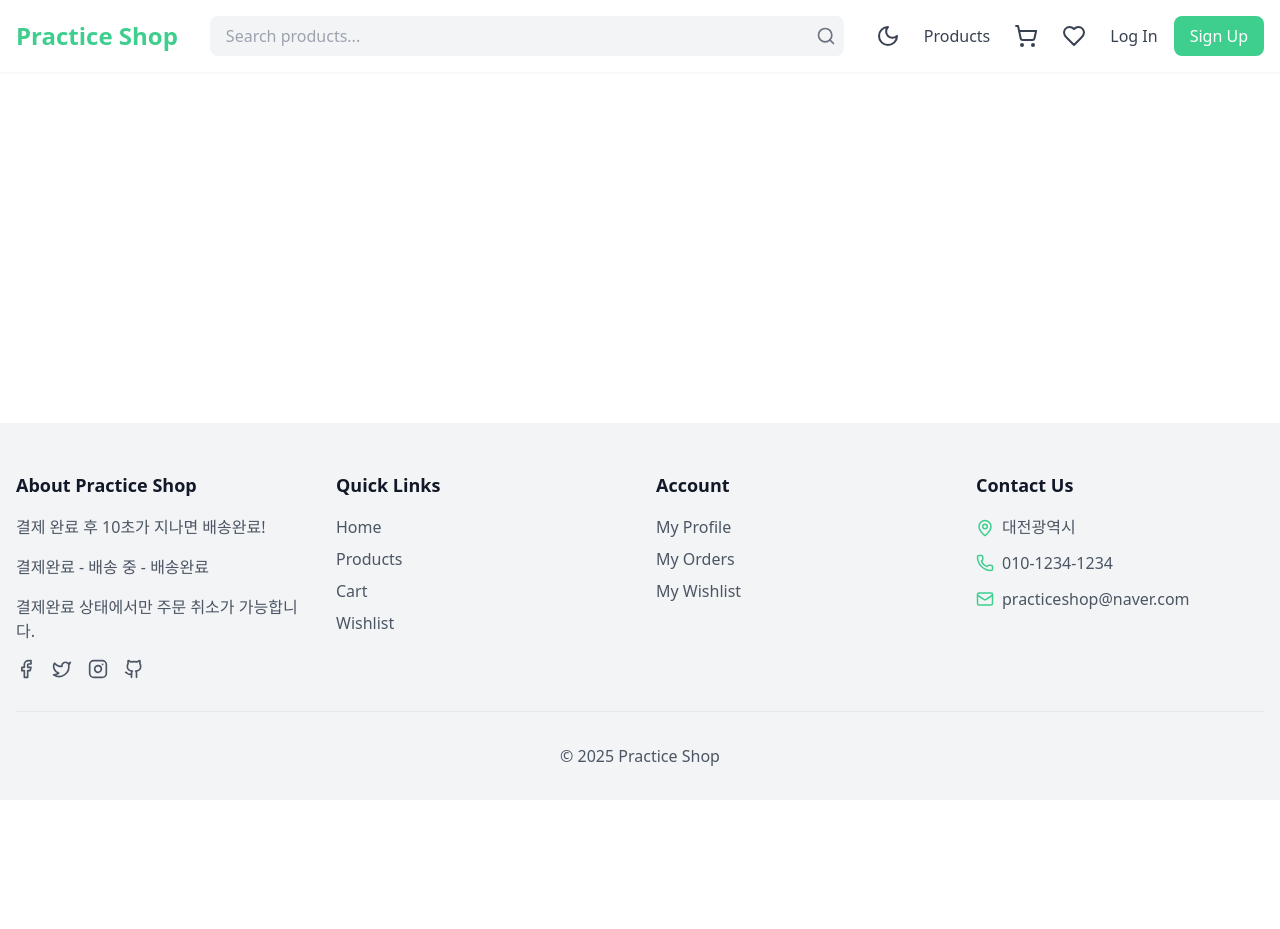
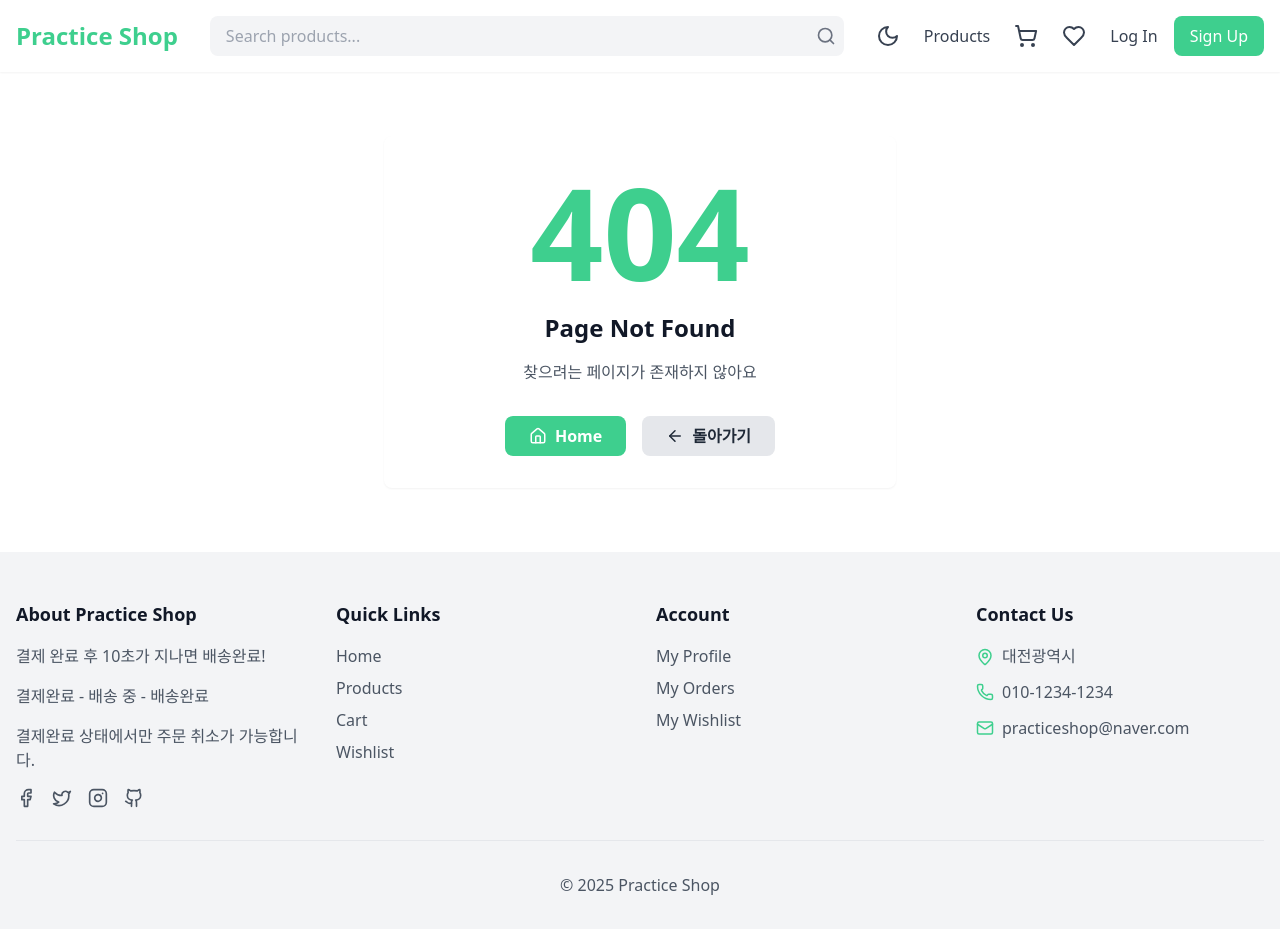
Before and after one commit to kkahlua/practice_shop, a React (Vite) app: page /login in a window 1280 px wide. Before the commit the page ends 800 px from the top, so only its background shows below. Built offline with nearby package versions, Linux system fonts and the light colour scheme; no server answers.

Commit message:
[Feat] NotFoundPage

```diff
--- a/src/pages/NotFoundPage.tsx
+++ b/src/pages/NotFoundPage.tsx
@@ -1,5 +1,36 @@
+import { Link } from "react-router-dom";
+import { Home, ArrowLeft } from "lucide-react";
+
 const NotFoundPage = () => {
-  return <div></div>;
+  return (
+    <div className="container mx-auto px-4 py-16">
+      <div className="max-w-lg mx-auto bg-white dark:bg-secondary-light rounded-lg shadow-sm p-8 text-center">
+        <h1 className="text-9xl font-bold text-primary mb-4">404</h1>
+        <h2 className="text-2xl font-bold text-gray-900 dark:text-white mb-4">
+          Page Not Found
+        </h2>
+        <p className="text-gray-600 dark:text-gray-400 mb-8">
+          찾으려는 페이지가 존재하지 않아요
+        </p>
+        <div className="flex flex-col sm:flex-row justify-center space-y-3 sm:space-y-0 sm:space-x-4">
+          <Link
+            to="/"
+            className="bg-primary hover:bg-primary-dark text-white font-semibold py-2 px-6 rounded-lg transition flex items-center justify-center"
+          >
+            <Home size={18} className="mr-2" />
+            Home
+          </Link>
+          <button
+            onClick={() => window.history.back()}
+            className="bg-gray-200 dark:bg-gray-700 hover:bg-gray-300 dark:hover:bg-gray-600 text-gray-800 dark:text-gray-200 font-semibold py-2 px-6 rounded-lg transition flex items-center justify-center"
+          >
+            <ArrowLeft size={18} className="mr-2" />
+            돌아가기
+          </button>
+        </div>
+      </div>
+    </div>
+  );
 };
 
 export default NotFoundPage;
```
